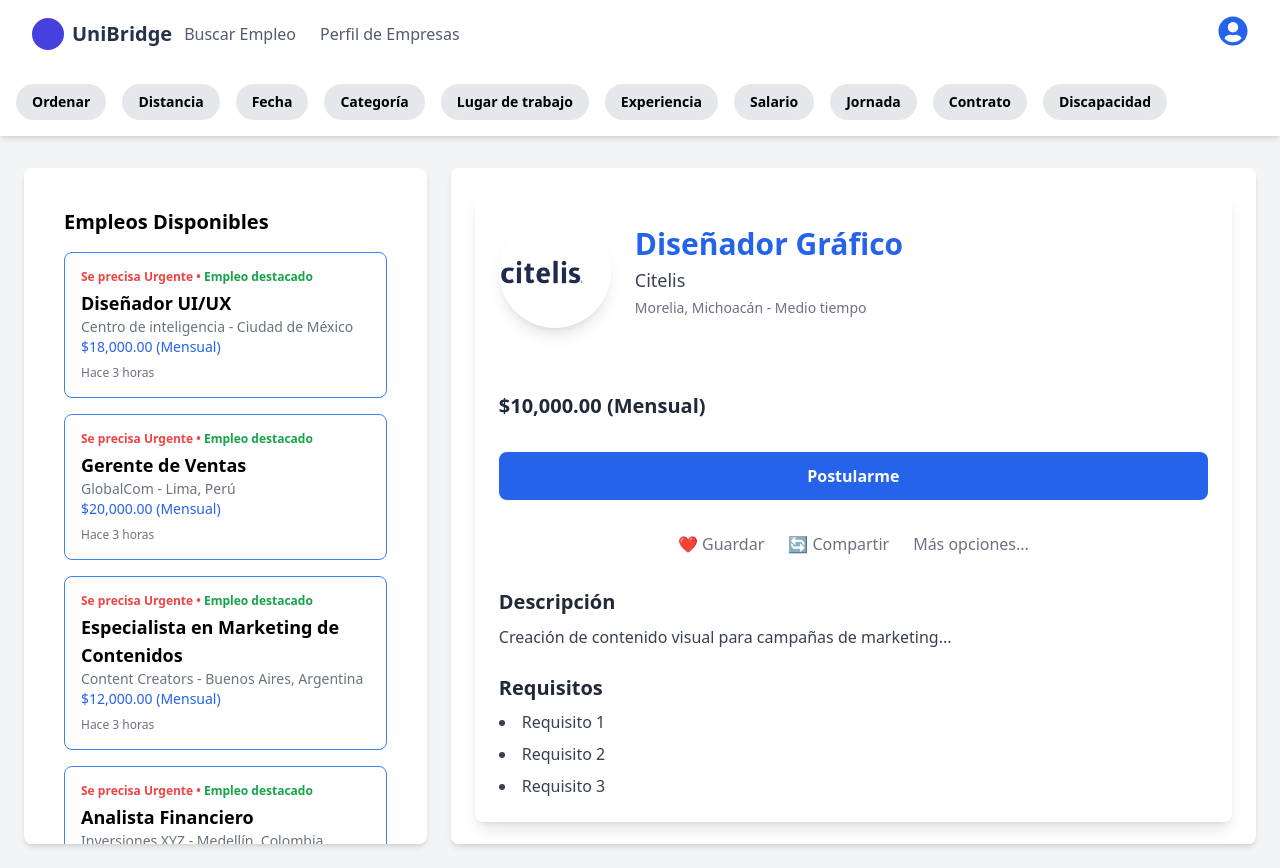
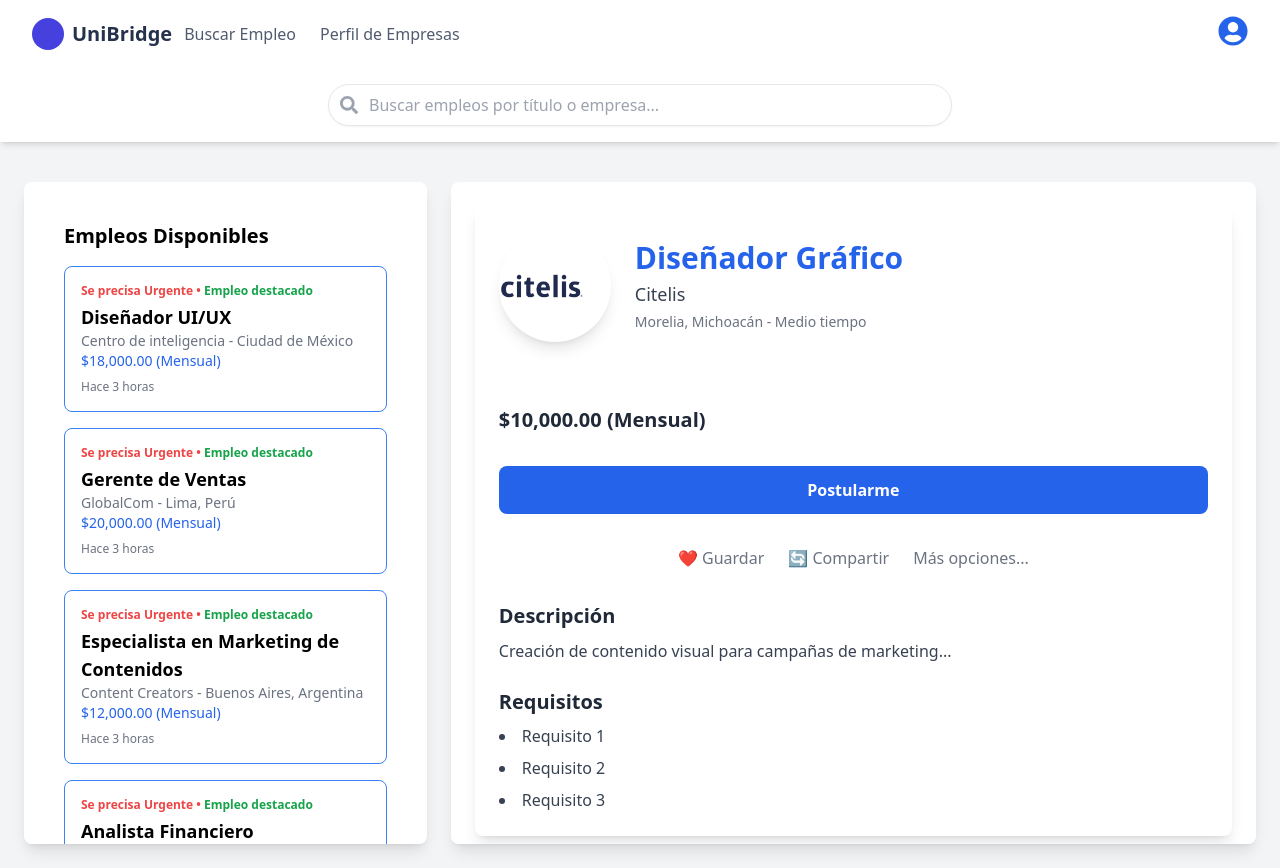
Before and after one commit to DavidG2115/SelecTec, a React (Vite) app: page /job/1 in a window 1280 px wide. Built offline with nearby package versions, Linux system fonts and the light colour scheme.

Commit message:
Implementacion de barra de busqueda para empleos

```diff
--- a/src/components/JobListing.jsx
+++ b/src/components/JobListing.jsx
@@ -4,12 +4,14 @@ import { useParams } from 'react-router-dom';
 import JobList from './JobList';
 import JobDetails from './JobDetails';
 import Header from './Header';
+import { FaSearch } from 'react-icons/fa';
 
 function JobListings() {
   const { category, id } = useParams();
   const [jobListings, setJobListings] = useState([]);
   const [loading, setLoading] = useState(true);
   const [selectedJob, setSelectedJob] = useState(null);
+  const [searchKeyword, setSearchKeyword] = useState(''); // Estado para la palabra clave de búsqueda
 
   useEffect(() => {
     setLoading(true);
@@ -45,7 +47,6 @@ function JobListings() {
         { id: 21, title: "Ingeniero DevOps", company: "Innovatech", location: "Remoto", type: "Tiempo completo", salary: "$30,000.00 (Mensual)", category: "Desarrollo", description: "Gestión y automatización de infraestructura en la nube...", logo: "/citelis_logo.png", highlighted: true },
         { id: 22, title: "Analista de Calidad", company: "SoftLabs", location: "Querétaro", type: "Medio tiempo", salary: "$18,000.00 (Mensual)", category: "Desarrollo", description: "Pruebas de calidad y control de errores en aplicaciones web...", logo: "/amazon_logo.png", highlighted: false },
 
-
         // Categoría: Negocios
         { id: 13, title: "Consultor de Negocios", company: "Business Advisors", location: "Ciudad de Panamá", type: "Remoto", salary: "$25,000.00 (Mensual)", category: "Negocios", description: "Asesoramiento en estrategias de negocio para empresas emergentes...", highlighted: true },
         { id: 14, title: "Gerente de Operaciones", company: "Operaciones Eficientes", location: "Lima, Perú", type: "Tiempo completo", salary: "$28,000.00 (Mensual)", category: "Negocios", description: "Responsable de la gestión operativa y logística de la empresa...", highlighted: false },
@@ -69,6 +70,7 @@ function JobListings() {
       setLoading(false);
     }, 1000);
   }, [id]);
+
   const handleJobSelect = (job) => {
     setSelectedJob(job);
 
@@ -82,46 +84,56 @@ function JobListings() {
     localStorage.setItem('recentJobs', JSON.stringify(recentJobs));
   };
 
-  const filteredJobs = category
-    ? jobListings.filter(job => job.category.toLowerCase() === category.toLowerCase())
-    : jobListings;
+  const handleSearchChange = (e) => {
+    setSearchKeyword(e.target.value);
+  };
 
+  const filteredJobs = jobListings.filter(job => {
+    const keyword = searchKeyword.toLowerCase();
+    return (
+      job.title.toLowerCase().includes(keyword) ||
+      job.company.toLowerCase().includes(keyword) ||
+      job.location.toLowerCase().includes(keyword) ||
+      job.description.toLowerCase().includes(keyword)
+    );
+  });
 
-
+  const jobsToShow = filteredJobs.filter(job => !category || job.category.toLowerCase() === category.toLowerCase());
 
   return (
     <>
       <Header />
       <div className="flex flex-col w-full h-screen bg-gray-100">
-
-          {/* Barra de Filtros Fija en la parte superior */}
-          <div className="sticky top-0 z-10 bg-white p-4 shadow-md flex space-x-4 overflow-x-auto scrollbar-hide">
-            {["Ordenar", "Distancia", "Fecha", "Categoría", "Lugar de trabajo", "Experiencia", "Salario", "Jornada", "Contrato", "Discapacidad"].map((filter, index) => (
-              <button
-                key={index}
-                className="text-sm font-semibold px-4 py-2 bg-gray-200 rounded-full hover:bg-gray-300 whitespace-nowrap"
-              >
-                {filter}
-              </button>
-            ))}
+        {/* Barra de Búsqueda */}
+        <div className="bg-white shadow-md p-4 flex items-center justify-center sticky top-0 z-10">
+          <div className="relative w-full md:w-2/3 lg:w-1/2">
+            <input
+              type="text"
+              placeholder="Buscar empleos por título o empresa..."
+              value={searchKeyword}
+              onChange={handleSearchChange}
+              className="w-full pl-10 pr-4 py-2 border border-gray-200 rounded-full text-gray-700 focus:outline-none focus:ring-2 focus:ring-blue-500 focus:border-transparent transition duration-200 ease-in-out shadow-sm"
+            />
+            <FaSearch className="absolute left-3 top-1/2 transform -translate-y-1/2 text-gray-400 text-lg" />
+          </div>
         </div>
 
-          {/* Contenedor Principal que contiene la lista de empleos y los detalles */}
-          <div className="flex flex-1 h-0 overflow-hidden p-6 space-x-6 mt-2">
+        {/* Contenedor Principal */}
+        <div className="flex flex-1 h-full overflow-hidden p-6 space-x-6 mt-4">
           {loading ? (
             <div className="flex items-center justify-center w-full h-full text-gray-500 text-xl">
-                <div className="animate-spin h-10 w-10 border-4 border-blue-600 border-t-transparent rounded-full"></div>
-                <span className="ml-3">Cargando empleos...</span>
+              <div className="animate-spin h-12 w-12 border-4 border-blue-600 border-t-transparent rounded-full"></div>
+              <span className="ml-3 text-gray-600">Cargando empleos...</span>
             </div>
           ) : (
             <>
-                {/* Lista de Empleos con su propio scroll vertical */}
-                <div className="w-1/3 h-full overflow-y-auto bg-white shadow-md rounded-lg p-4">
-                  <JobList jobs={filteredJobs} setSelectedJob={handleJobSelect} />
+              {/* Lista de Empleos */}
+              <div className="w-1/3 h-full max-h-full overflow-y-auto bg-white shadow-lg rounded-lg p-4 transition-all duration-300 ease-in-out hover:shadow-xl">
+                <JobList jobs={jobsToShow} setSelectedJob={handleJobSelect} />
               </div>
 
-                {/* Detalles del Empleo, también con su propio scroll vertical */}
-                <div className="w-2/3 h-full overflow-y-auto bg-white shadow-md rounded-lg p-6">
+              {/* Detalles del Empleo */}
+              <div className="w-2/3 h-full max-h-full overflow-y-auto bg-white shadow-lg rounded-lg p-6 transition-all duration-300 ease-in-out hover:shadow-xl flex-grow">
                 <JobDetails job={selectedJob} />
               </div>
             </>
--- a/src/routes.jsx
+++ b/src/routes.jsx
@@ -2,7 +2,7 @@
 import { BrowserRouter as Router, Route, Routes } from 'react-router-dom';
 
 // Importación de páginas
-import Home from './pages/Home/home.jsx';
+import Home from './pages/Home/Home';
 import Login from './pages/Auth/login';
 import Register from './pages/Auth/register';
 import StudentDashboard from './pages/Student/StudentDashboard';
```
Lines whose indentation alone changed are shown as unchanged.
